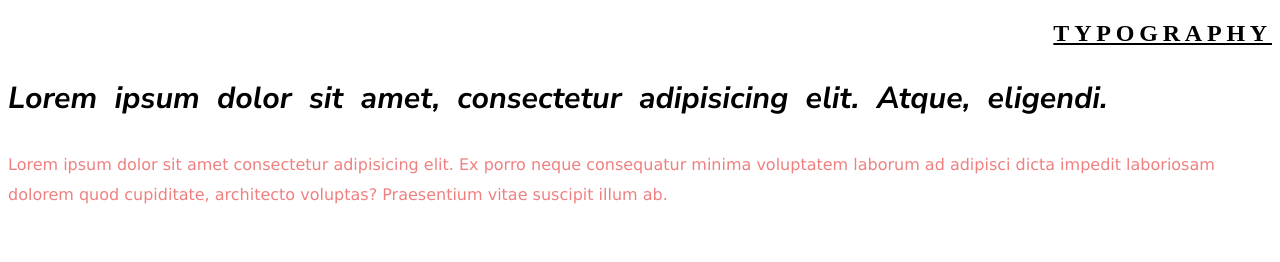
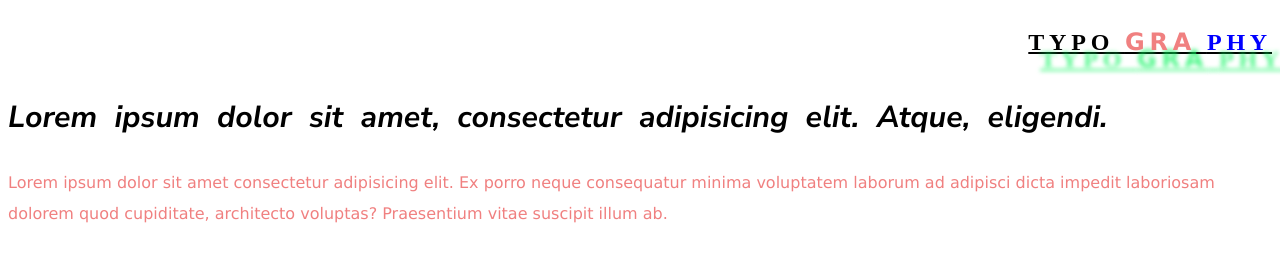
Before and after one commit to hosaenasamson/html-and-css-course, a plain HTML site: page Typegraphy/text.html in a window 1280 px wide. Drawn offline with Linux system fonts and the light colour scheme; a web font is replaced by a local one.

Commit message:
Updated about shadhow and different color to a single word.

```diff
--- a/Typegraphy/text.css
+++ b/Typegraphy/text.css
@@ -6,6 +6,9 @@
   word-spacing: 0.3em;
 }
 
+.end {
+    color: blue;
+}
 .para-2 {
   font-family:
     "Lucida Sans", "Lucida Sans Regular", "Lucida Grande",
@@ -18,4 +21,5 @@ h1 {
   text-decoration: underline;
   text-transform: uppercase;
   letter-spacing: 0.2em;
+  text-shadow: 12px 17px 4px rgba(3, 245, 88, 0.7);
 }
--- a/Typegraphy/text.html
+++ b/Typegraphy/text.html
@@ -14,7 +14,7 @@
   </head>
   <body class="red">
     <section class="text yellow">
-        <h1>Typography</h1>
+        <h1>Typo <span class="para-2">gra</span> <span class="end">phy</span></h1>
       <div class="para-1 blue">
         <p>
           Lorem ipsum dolor sit amet, consectetur adipisicing elit. Atque,
```
